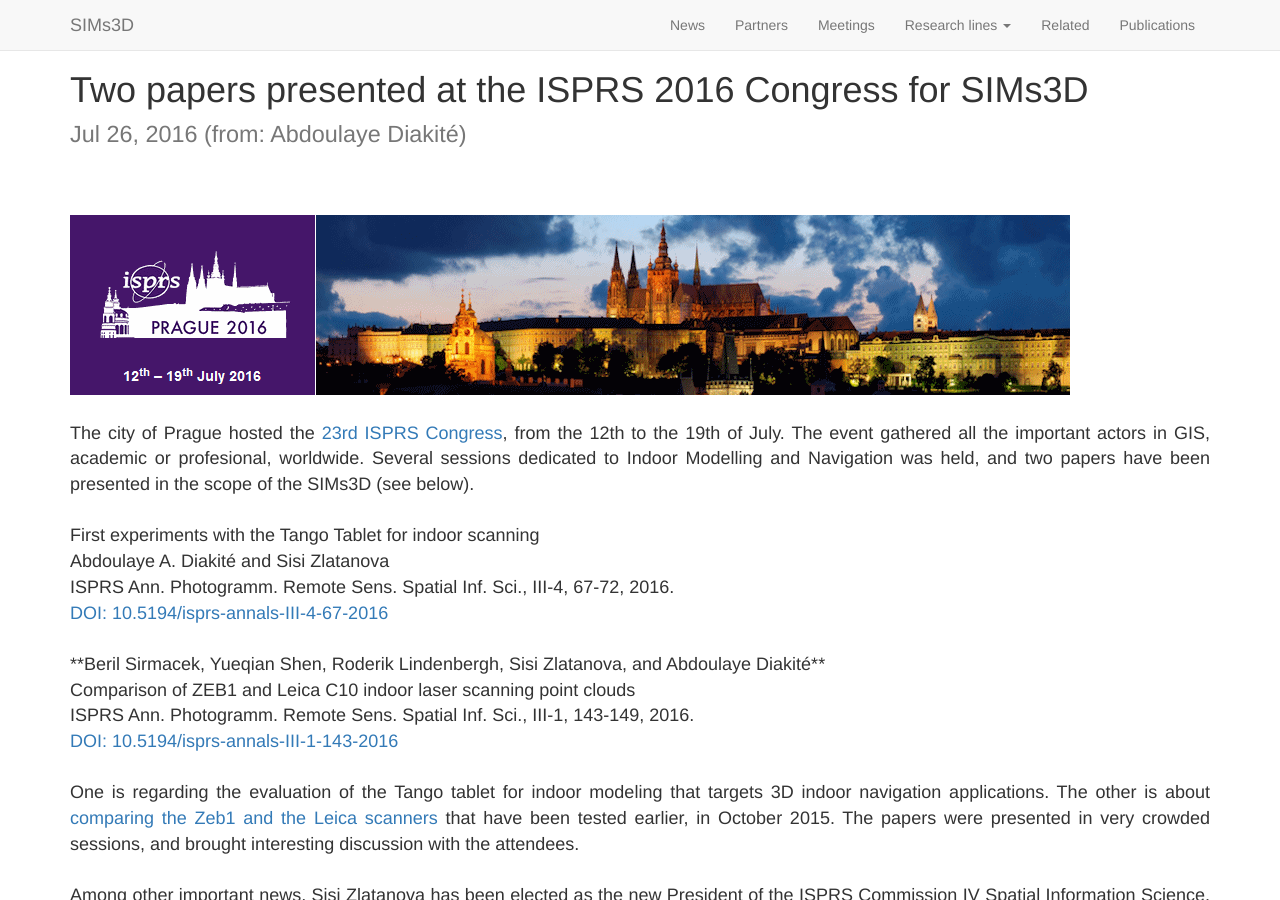
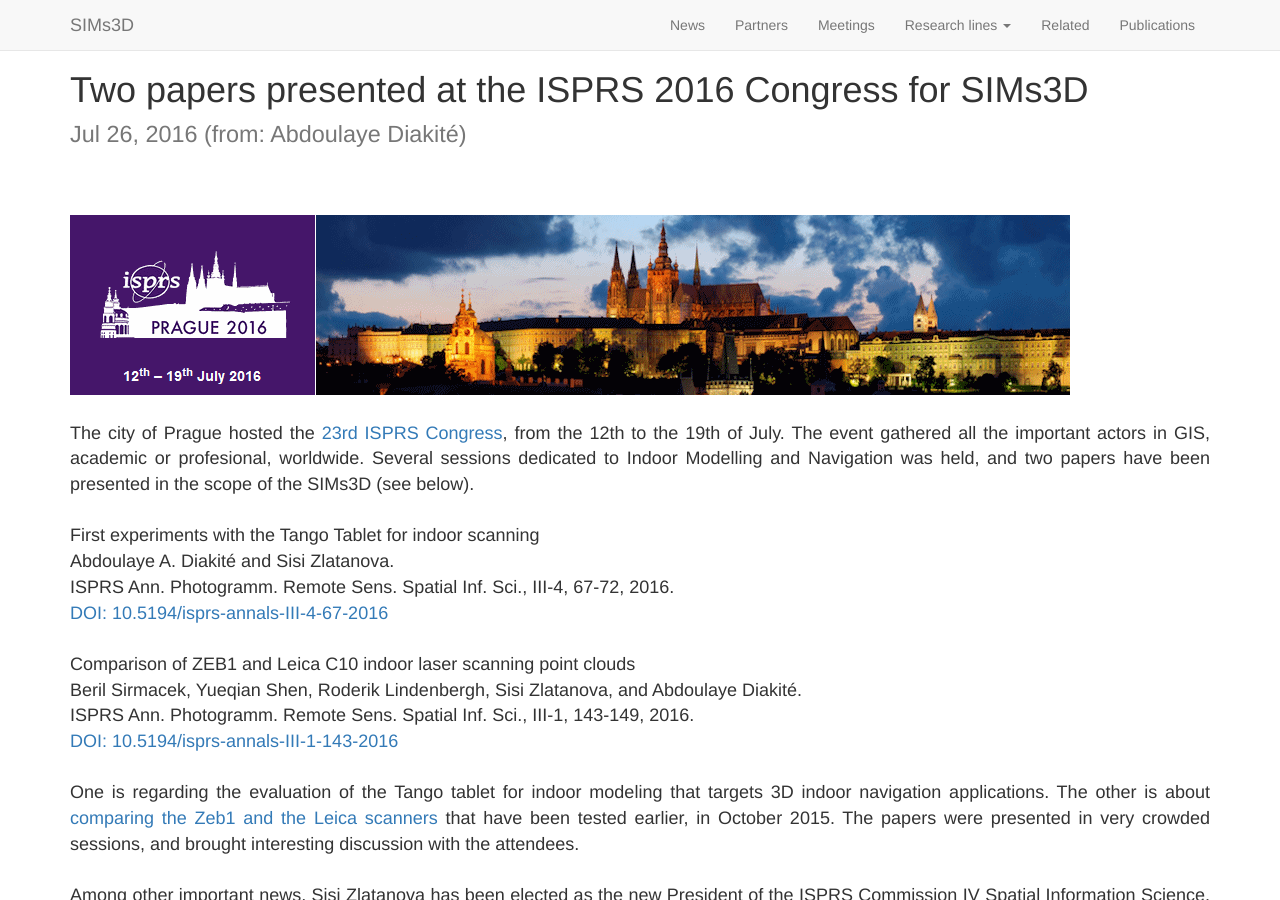
Before and after one commit to SIMs3D/sims3d.github.io, a Jekyll site: the page built from _posts/2016-07-26-isprs-2016.md, in a window 1280 px wide and 900 px high. Built offline with Jekyll 4.4.1, drawn with Linux system fonts in a browser that asks for light colours; nearby versions of some CDN libraries.

Commit message:
small corrections...again

```diff
--- a/_posts/2016-07-26-isprs-2016.md
+++ b/_posts/2016-07-26-isprs-2016.md
@@ -19,15 +19,15 @@ The city of Prague hosted the <a href="http://www.isprs2016-prague.com/">23rd IS
 <br>
 
 First experiments with the Tango Tablet for indoor scanning
-<br>Abdoulaye A. Diakité and Sisi Zlatanova
+<br>Abdoulaye A. Diakité and Sisi Zlatanova.
 <br>ISPRS Ann. Photogramm. Remote Sens. Spatial Inf. Sci., III-4, 67-72, 2016.
 <br><a href="http://doi.org/10.5194/isprs-annals-III-4-67-2016">DOI: 10.5194/isprs-annals-III-4-67-2016</a>
 
 <br>
 <br>
 
-**Beril Sirmacek, Yueqian Shen, Roderik Lindenbergh, Sisi Zlatanova, and Abdoulaye Diakité**
-<br>Comparison of ZEB1 and Leica C10 indoor laser scanning point clouds
+Comparison of ZEB1 and Leica C10 indoor laser scanning point clouds
+<br>Beril Sirmacek, Yueqian Shen, Roderik Lindenbergh, Sisi Zlatanova, and Abdoulaye Diakité.
 <br>ISPRS Ann. Photogramm. Remote Sens. Spatial Inf. Sci., III-1, 143-149, 2016.
 <br><a href="http://doi.org/10.5194/isprs-annals-III-1-143-2016">DOI: 10.5194/isprs-annals-III-1-143-2016</a>
 
@@ -43,6 +43,8 @@ The papers were presented in very crowded sessions, and brought interesting disc
 Among other important news, Sisi Zlatanova has been elected as the new President of the ISPRS Commission IV Spatial Information Science, for a period of 4 years. Congratulations to her! Pictures and more details of the event can be found at the dedicated website of the conference.
 
 <br>
+<br>
+<br>
 
 <div class="row">
   <div class="col-sm-12 col-md-4">
@@ -55,6 +57,9 @@ Among other important news, Sisi Zlatanova has been elected as the new President
 	<img src="/img/2016/isprs2.jpg" style='height: 100%; width: 100%; object-fit: contain' />
   </div>
 </div>
+
+<br>
+<br>
 
 <div class="row">
   <div class="col-sm-12 col-md-4">
```
Also changed, not shown: img/2016/isprs1.jpg.
